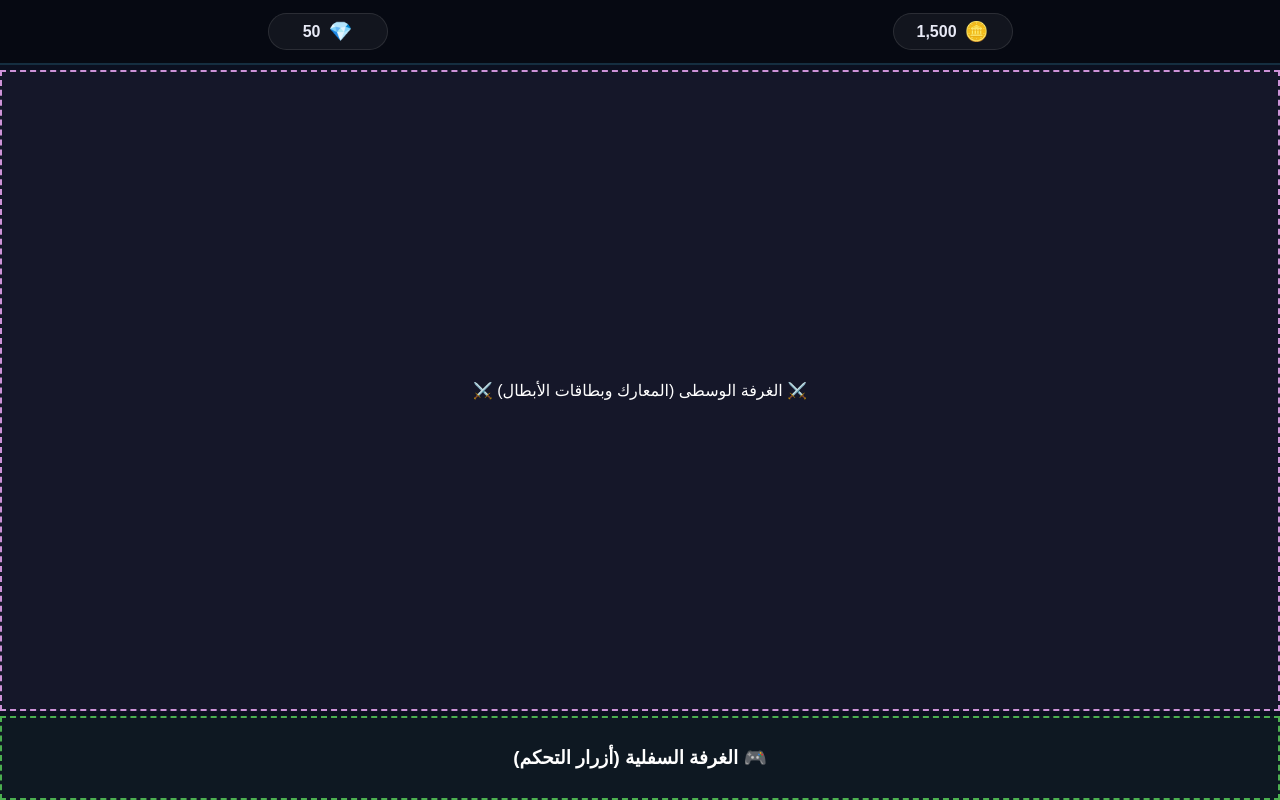
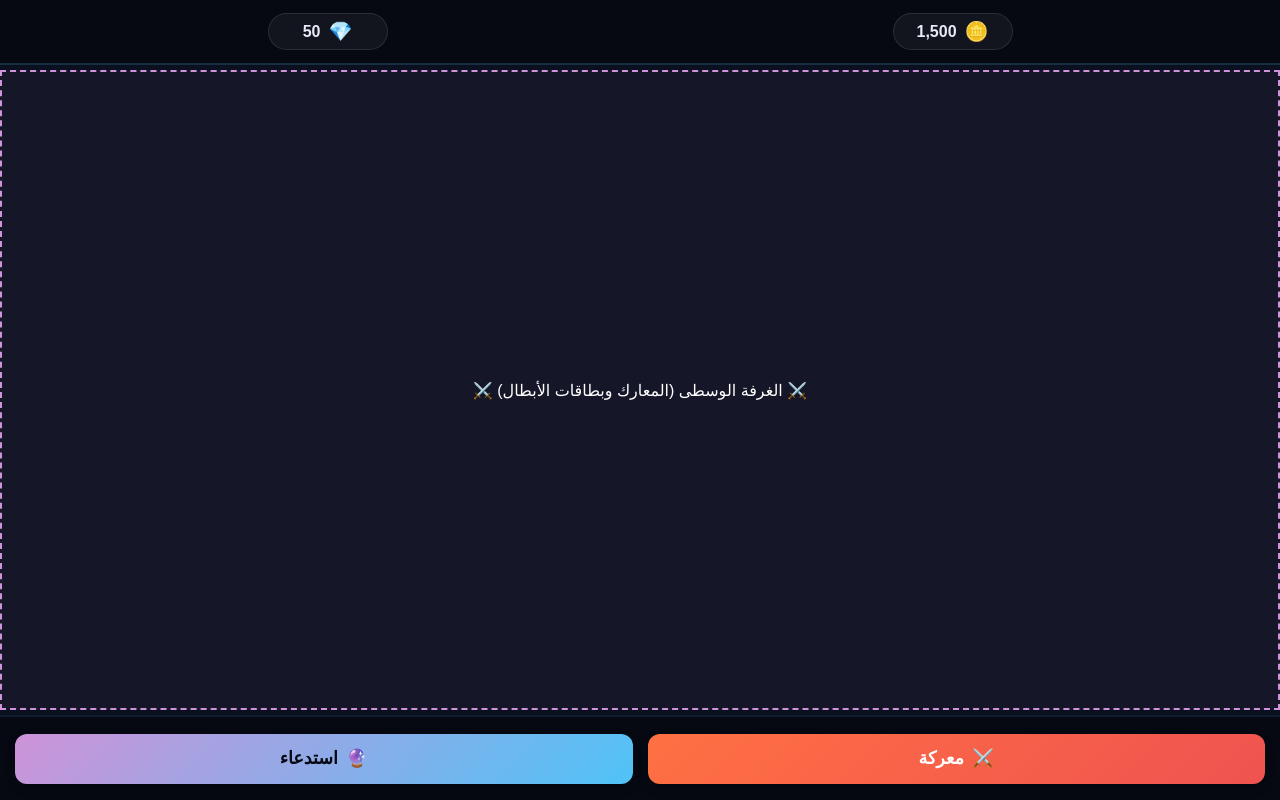
Before and after one commit to ffyy9517-lgtm/Pick-me-up-2, a plain HTML site: page index.html in a window 1280 px wide. Drawn offline with Linux system fonts and the light colour scheme.

Commit message:
إضافة أزرار التحكم السفلية لـ المعركة والاستدعاء

```diff
--- a/index.html
+++ b/index.html
@@ -25,42 +25,33 @@
             box-sizing: border-box;
         }
 
-        /* 1. تحديث الغرفة العلوية وتصميم شريط الموارد */
+        /* 1. شريط الموارد العلوي */
         .game-header {
             height: 65px;
-            background-color: #060912; /* خلفية داكنة مميزة */
-            border-bottom: 2px solid rgba(79, 195, 247, 0.2); /* خط سفلي مضيء خفيف */
+            background-color: #060912;
+            border-bottom: 2px solid rgba(79, 195, 247, 0.2);
             display: flex;
             align-items: center;
-            justify-content: space-around; /* توزيع متوازن للموارد */
+            justify-content: space-around;
             padding: 0 15px;
             box-sizing: border-box;
         }
 
-        /* تصميم خانة المورد (الذهب أو الجواهر) */
         .resource-box {
             display: flex;
             align-items: center;
-            background: rgba(255, 255, 255, 0.05); /* خلفية شبه شفافة */
+            background: rgba(255, 255, 255, 0.05);
             padding: 6px 14px;
-            border-radius: 20px; /* زوايا دائرية ناعمة */
+            border-radius: 20px;
             border: 1px solid rgba(255, 255, 255, 0.1);
             min-width: 90px;
             justify-content: center;
         }
 
-        .resource-icon {
-            font-size: 1.2rem;
-            margin-left: 8px; /* مسافة بين الأيقونة والرقم */
-        }
+        .resource-icon { font-size: 1.2rem; margin-left: 8px; }
+        .resource-value { font-weight: bold; font-size: 1rem; color: #e8eaf6; }
 
-        .resource-value {
-            font-weight: bold;
-            font-size: 1rem;
-            color: #e8eaf6;
-        }
-
-        /* 2. الغرفة الوسطى (مؤقتة بالحدود البنفسجية) */
+        /* 2. الغرفة الوسطى (مؤقتة) */
         .game-main {
             flex-grow: 1;
             border: 2px dashed #ce93d8;
@@ -71,14 +62,45 @@
             margin: 5px 0;
         }
 
-        /* 3. الغرفة السفلية (مؤقتة بالحدود الخضراء) */
+        /* 3. تحديث الغرفة السفلية وتصميم أزرار التحكم */
         .game-footer {
-            height: 80px;
-            border: 2px dashed #4caf50;
+            height: 85px;
+            background-color: #060912; /* خلفية داكنة متناسقة */
+            border-top: 2px solid rgba(79, 195, 247, 0.1);
+            display: flex;
+            align-items: center;
+            justify-content: space-gap;
+            padding: 0 15px;
+            box-sizing: border-box;
+            gap: 15px; /* مسافة بين الزرين */
+        }
+
+        /* التصميم المشترك للأزرار */
+        .btn-control {
+            flex: 1; /* جعل الزرين متساويين في العرض تماماً */
+            height: 50px;
+            border: none;
+            border-radius: 12px;
+            font-size: 1.1rem;
+            font-weight: bold;
+            color: #ffffff;
+            cursor: pointer;
+            box-shadow: 0 4px 10px rgba(0, 0, 0, 0.3);
             display: flex;
             align-items: center;
             justify-content: center;
-            background-color: rgba(76, 175, 80, 0.05);
+            gap: 8px;
+        }
+
+        /* زر المعركة (اللون الهجومي) */
+        .btn-battle {
+            background: linear-gradient(135deg, #ff7043, #ef5350);
+        }
+
+        /* زر الاستدعاء (اللون السحري) */
+        .btn-summon {
+            background: linear-gradient(135deg, #ce93d8, #4fc3f7);
+            color: #060912; /* خط داكن لتباين أفضل */
         }
     </style>
 </head>
@@ -91,7 +113,6 @@
                 <span class="resource-icon">🪙</span>
                 <span class="resource-value" id="gold-count">1,500</span>
             </div>
-
             <div class="resource-box">
                 <span class="resource-icon">💎</span>
                 <span class="resource-value" id="gem-count">50</span>
@@ -103,7 +124,12 @@
         </div>
 
         <div class="game-footer">
-            <h3>🎮 الغرفة السفلية (أزرار التحكم)</h3>
+            <button class="btn-control btn-battle">
+                <span>⚔️</span> معركة
+            </button>
+            <button class="btn-control btn-summon">
+                <span>🔮</span> استدعاء
+            </button>
         </div>
 
     </div>
```
